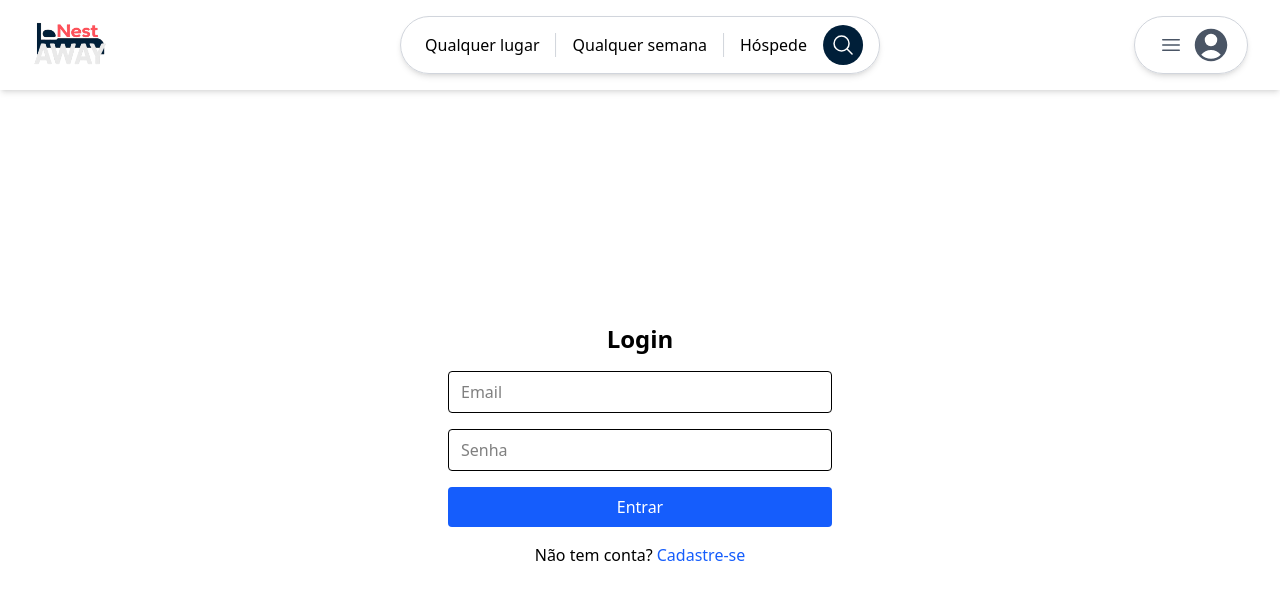
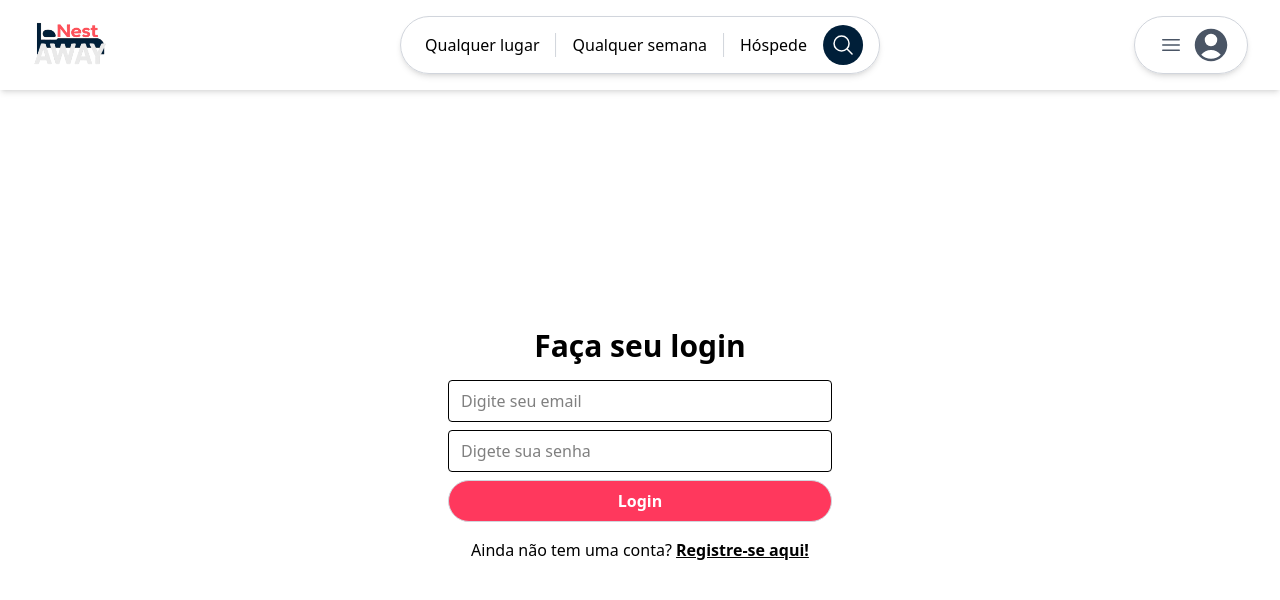
Before and after one commit to adriele07/Poo_project, a React (Vite) app in the folder projeto/front-end/: page /Login in a window 1280 px wide. Shown: the top 600 px of the page. Built offline with nearby package versions, Linux system fonts and the light colour scheme.

Commit message:
Voltando o que era o Login.jsx  antes rsrsr

```diff
--- a/projeto/front-end/src/pages/Login.jsx
+++ b/projeto/front-end/src/pages/Login.jsx
@@ -46,11 +46,12 @@ const Login = ({ user, setUser }) => {
   return (
     <section className="flex h-full items-center justify-center">
       <div className="mx-7 flex w-full max-w-96 flex-col items-center gap-4">
-        <h2 className="text-2xl font-bold">Login</h2>
-        <form className="flex w-full flex-col gap-4" onSubmit={handleSubmit}>
+        <h2 className="text-3xl font-bold">Faça seu login</h2>
+        <form className="flex w-full flex-col gap-2" onSubmit={handleSubmit}>
           <input
             type="email"
-            placeholder="Email"
+            className="w-full rounded-full border border-gray-300 px-4 py-2"
+            placeholder="Digite seu email"
             value={email}
             onChange={(e) => setEmail(e.target.value)}
             className="rounded border px-3 py-2"
@@ -58,14 +59,17 @@ const Login = ({ user, setUser }) => {
           />
           <input
             type="password"
-            placeholder="Senha"
+            placeholder="Digete sua senha"
             value={senha}
             onChange={(e) => setSenha(e.target.value)}
             className="rounded border px-3 py-2"
             required
           />
-          <button type="submit" className="rounded bg-blue-600 py-2 text-white hover:bg-blue-700">
-            Entrar
+          <button
+            type="submit"
+            className="bg-primary-button w-full cursor-pointer rounded-full border border-gray-300 px-4 py-2 font-bold text-white"
+          >
+            Login
           </button>
         </form>
         {errorMsg && (
@@ -74,7 +78,10 @@ const Login = ({ user, setUser }) => {
           </div>
         )}
         <p>
-          Não tem conta? <Link to="/Register" className="text-blue-600">Cadastre-se</Link>
+          Ainda não tem uma conta?{" "}
+          <Link to="/Register" className="font-semibold underline">
+            Registre-se aqui!
+          </Link>
         </p>
       </div>
     </section>
```
